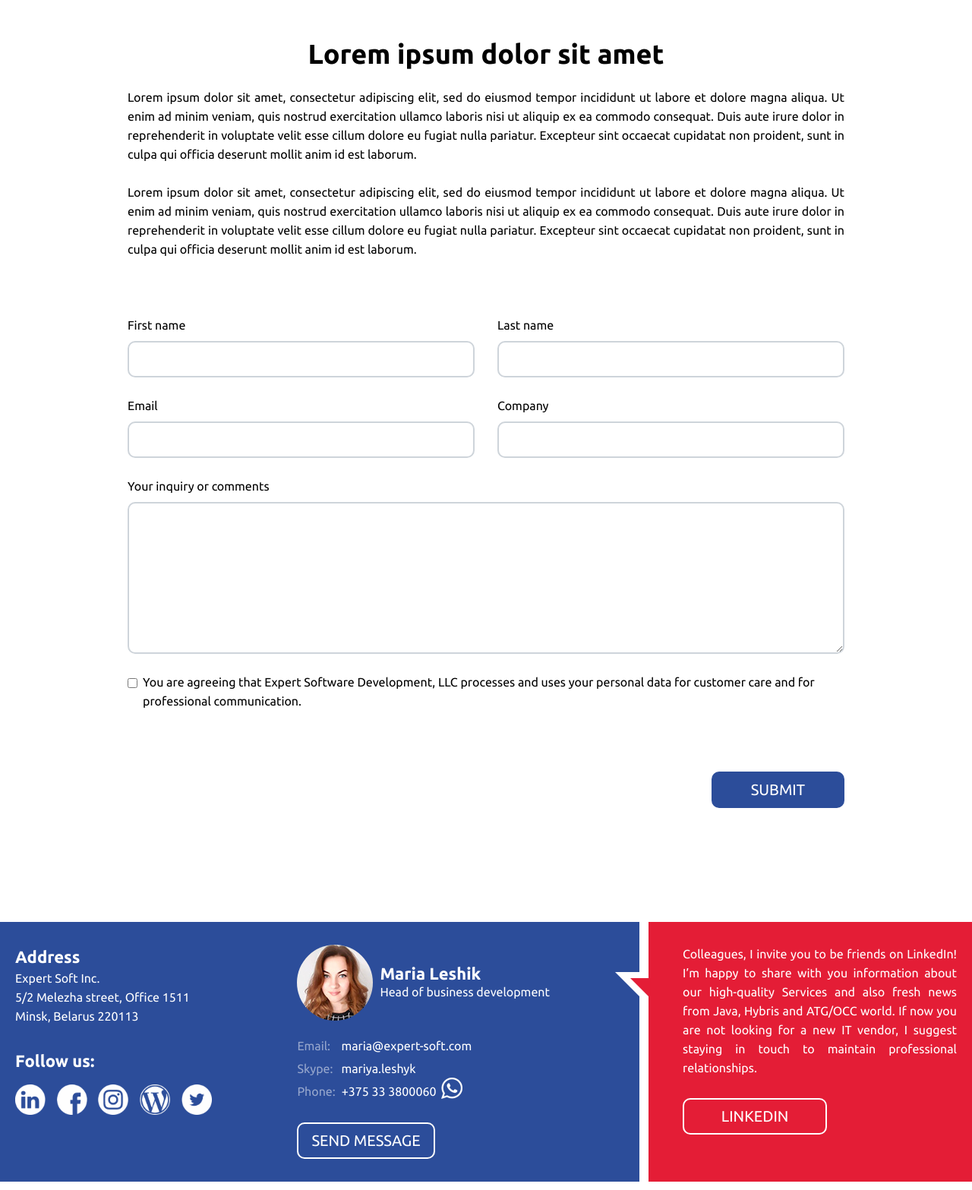
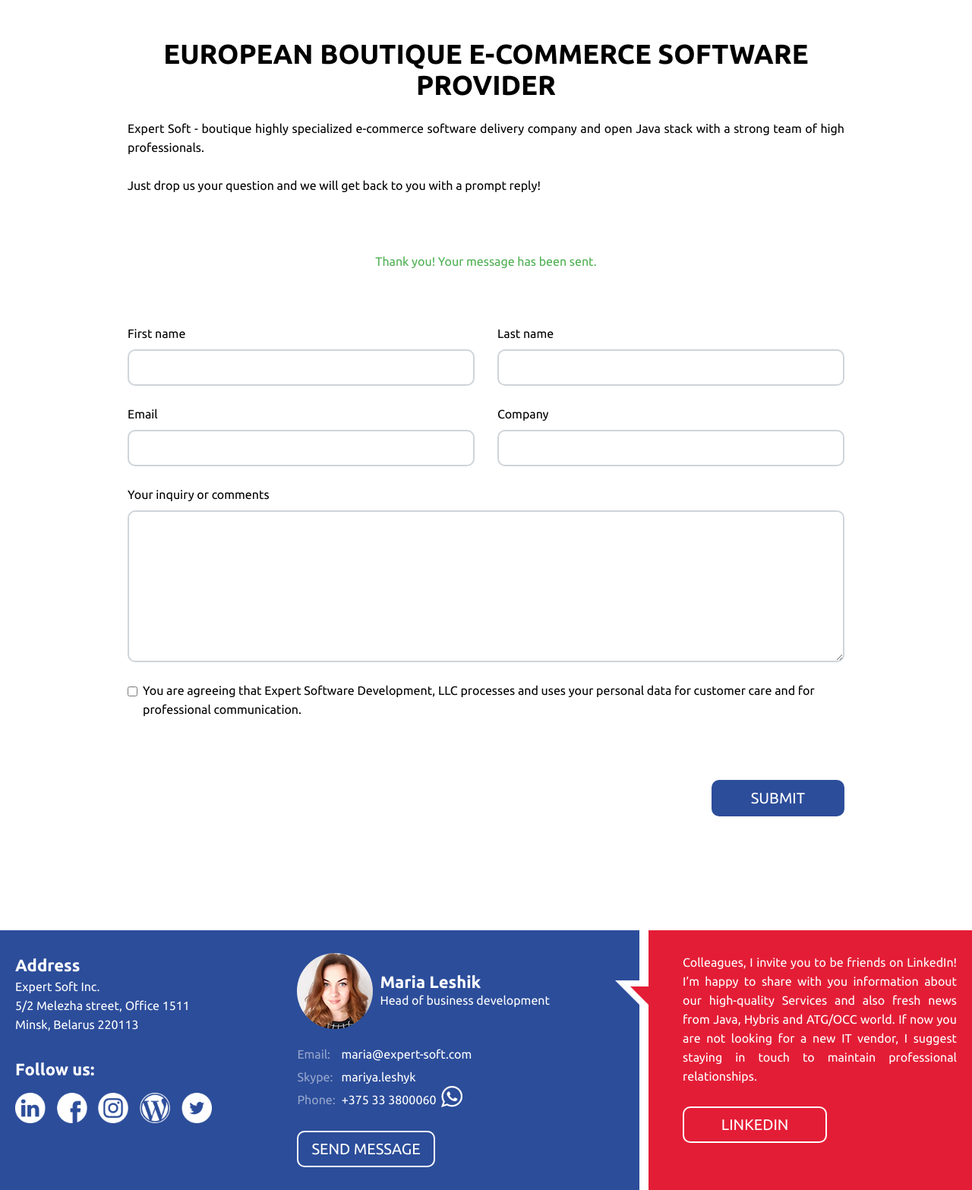
Before and after one commit to ValeryKrukovich/expert-soft-com_contact-page, a PHP site: page /contacts-page.html in a window 1280 px wide. Shown: the part 80-1647 px from the top of the page at 76% size. Run offline with PHP 8.4, Linux system fonts and the light colour scheme.

Commit message:
add new text, Thank you message

```diff
--- a/contacts-page.html
+++ b/contacts-page.html
@@ -61,11 +61,12 @@
 
         <main class="contacts-page">
             <div class="contacts-page__text">
-                <h1>Lorem ipsum dolor sit amet</h1>
-                <p>Lorem ipsum dolor sit amet, consectetur adipiscing elit, sed do eiusmod tempor incididunt ut labore et dolore magna aliqua. Ut enim ad minim veniam, quis nostrud exercitation ullamco laboris nisi ut aliquip ex ea commodo consequat. Duis aute irure dolor in reprehenderit in voluptate velit esse cillum dolore eu fugiat nulla pariatur. Excepteur sint occaecat cupidatat non proident, sunt in culpa qui officia deserunt mollit anim id est laborum.</p>
-                <p>Lorem ipsum dolor sit amet, consectetur adipiscing elit, sed do eiusmod tempor incididunt ut labore et dolore magna aliqua. Ut enim ad minim veniam, quis nostrud exercitation ullamco laboris nisi ut aliquip ex ea commodo consequat. Duis aute irure dolor in reprehenderit in voluptate velit esse cillum dolore eu fugiat nulla pariatur. Excepteur sint occaecat cupidatat non proident, sunt in culpa qui officia deserunt mollit anim id est laborum.</p>
+                <h1>European boutique e-commerce software provider</h1>
+                <p>Expert Soft - boutique highly specialized e-commerce software delivery company and open Java stack with a strong team of high professionals.</p>
+                <p>Just drop us your question and we will get back to you with a prompt reply!</p>
             </div>
             <form class="callback-form" action="" method="post" novalidate>
+                <div class="callback-form__message">Thank you! Your message has been sent.</div>
                 <div class="callback-form__row">
                     <div class="form-group callback-form__col">
                         <label class="form-group__label" for="first-name">First name</label>
--- a/css/contacts.css
+++ b/css/contacts.css
@@ -8,6 +8,7 @@
     --color-dark-blue: #2c4d9a;
     --color-red: #e41d36;
     --color-black: #000000;
+    --color-green: #4CAF50;
     --box-shodow-blue: 0 0 0 2px rgba(0,123,255,.25);
     --box-shadow-red: 0 0 0 2px rgba(220,53,69,.25);
 }
@@ -27,6 +28,7 @@ textarea {
 
 .contacts-page__text h1 {
     text-align: center;
+    text-transform: uppercase;
 }
 
 .contacts-page__text p {
@@ -41,7 +43,13 @@ textarea {
     content: "";
     display: block;
     clear: both;
-  }
+}
+
+.callback-form__message {
+    color: var(--color-green);
+    text-align: center;
+    margin-bottom: 70px;
+}
 
 .form-group {
     margin: 0 0 25px;
```
